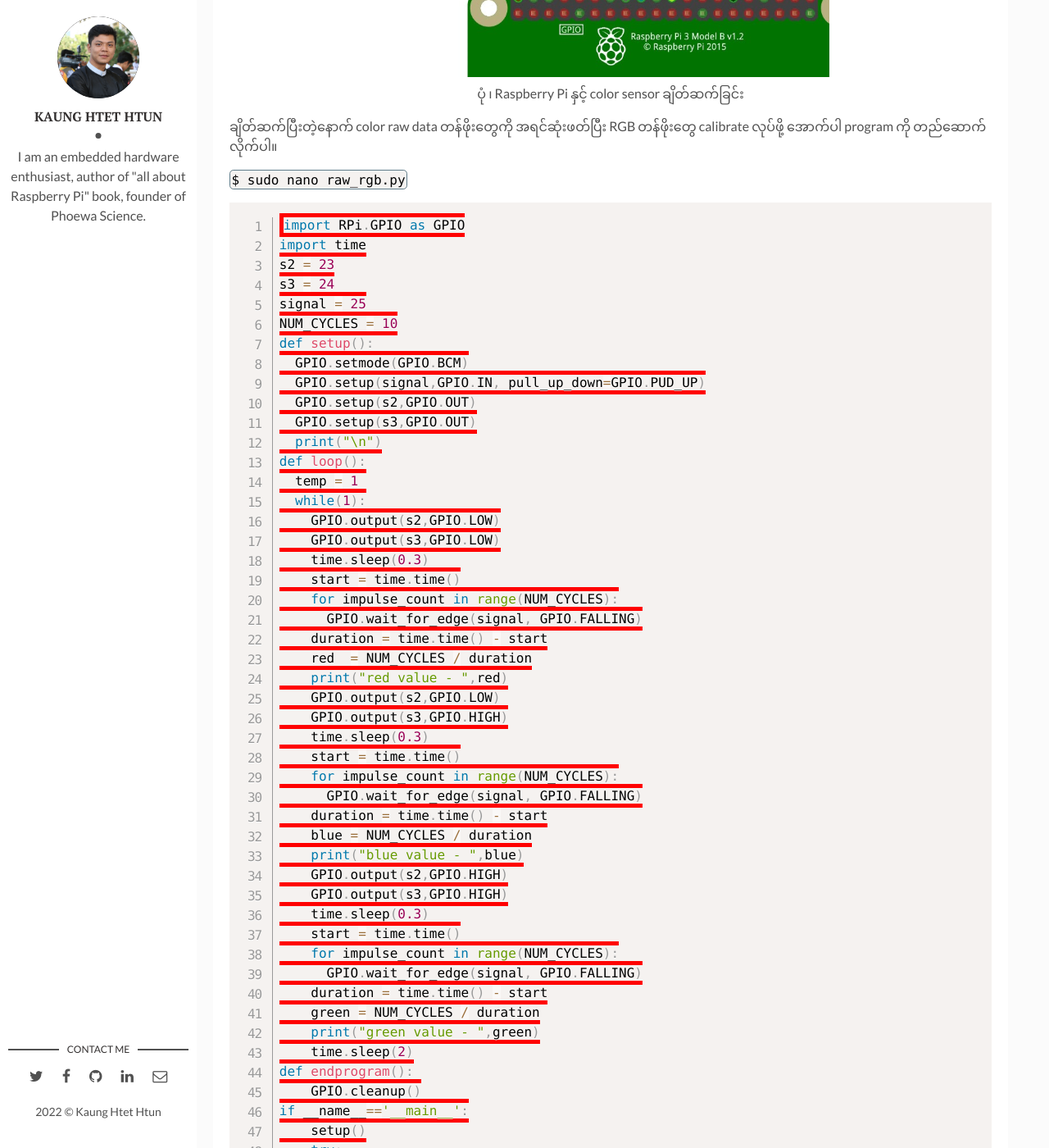
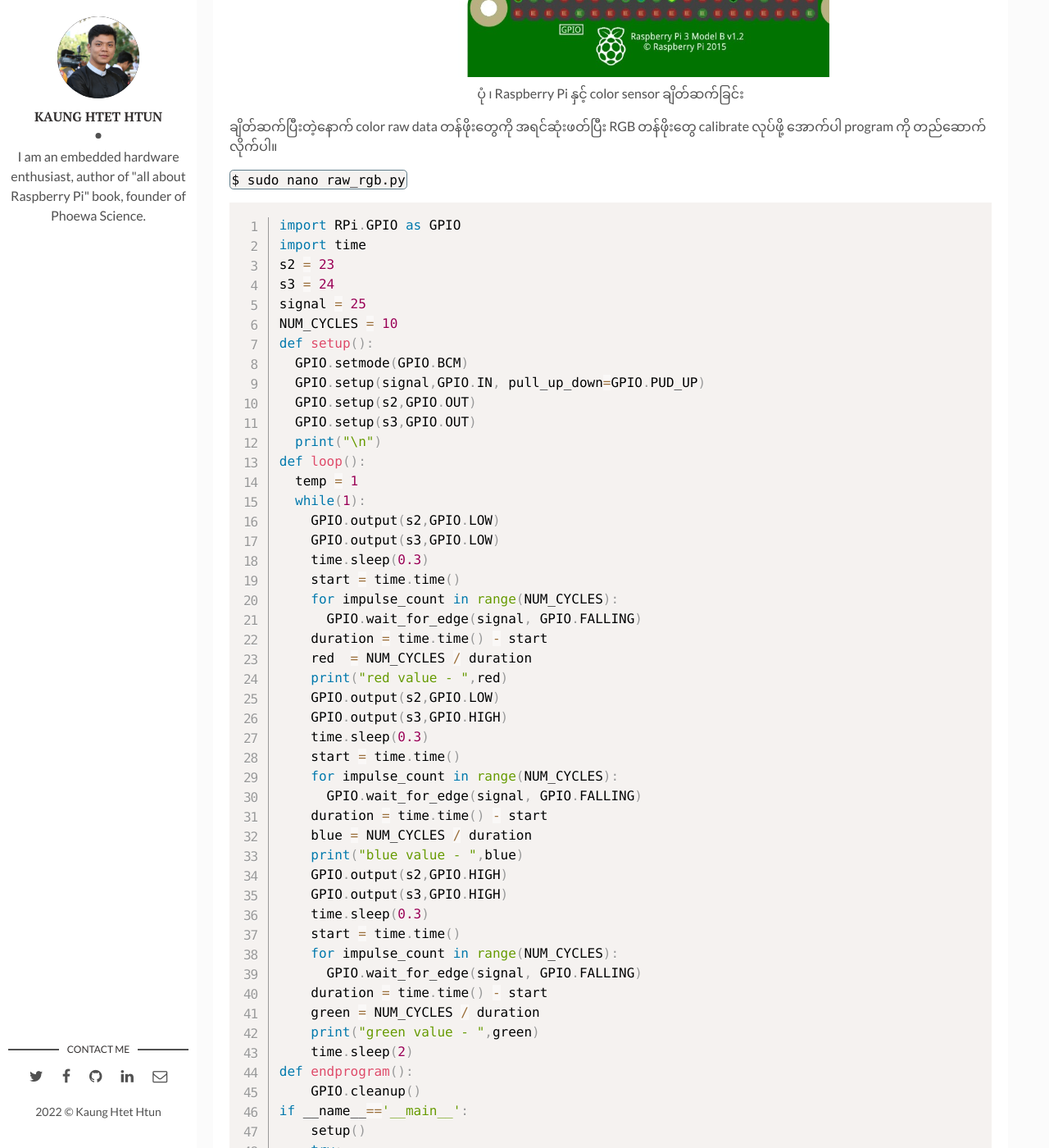
Before and after one commit to kogyikaunghtet/kogyikaunghtet.github.io, a Jekyll site: the page built from _posts/2021-1-31-rpi-color-sensor.markdown, in a window 1280 px wide and 1400 px high, scrolled down 2570 px. Shown: the whole window at 82% size. Built offline with Jekyll 4.4.1, drawn with Linux system fonts in a browser that asks for light colours; comment, search, counter and statistics services are not loaded.

Commit message:
Initial commit

```diff
--- a/_posts/2021-1-31-rpi-color-sensor.markdown
+++ b/_posts/2021-1-31-rpi-color-sensor.markdown
@@ -54,7 +54,7 @@
 
 `$ sudo nano raw_rgb.py`
 
-<pre><code class="language-python line-numbers">
+<pre class="hightlighter"><code class="language-python line-numbers">
 import RPi.GPIO as GPIO
 import time
 s2 = 23
@@ -120,7 +120,7 @@
 
 `$ sudo nano color_detector.py`
 
-<pre><code class="language-python line-numbers">
+<pre class="hightlighter"><code class="language-python line-numbers">
 import RPi.GPIO as GPIO
 import time
 s2 = 23
--- a/assets/css/main.css
+++ b/assets/css/main.css
@@ -817,13 +817,18 @@
 }
 
 pre code {
-  border: 5px solid red;
+  border: 0;
   padding-right: 0;
   padding-left: 0;
   overflow: auto;
   white-space: pre-wrap;
   word-wrap: break-word;
   word-break: break-all;
+}
+
+pre .hightlighter {
+  width: 300px;
+  overflow: auto;
 }
 
 table {
```
